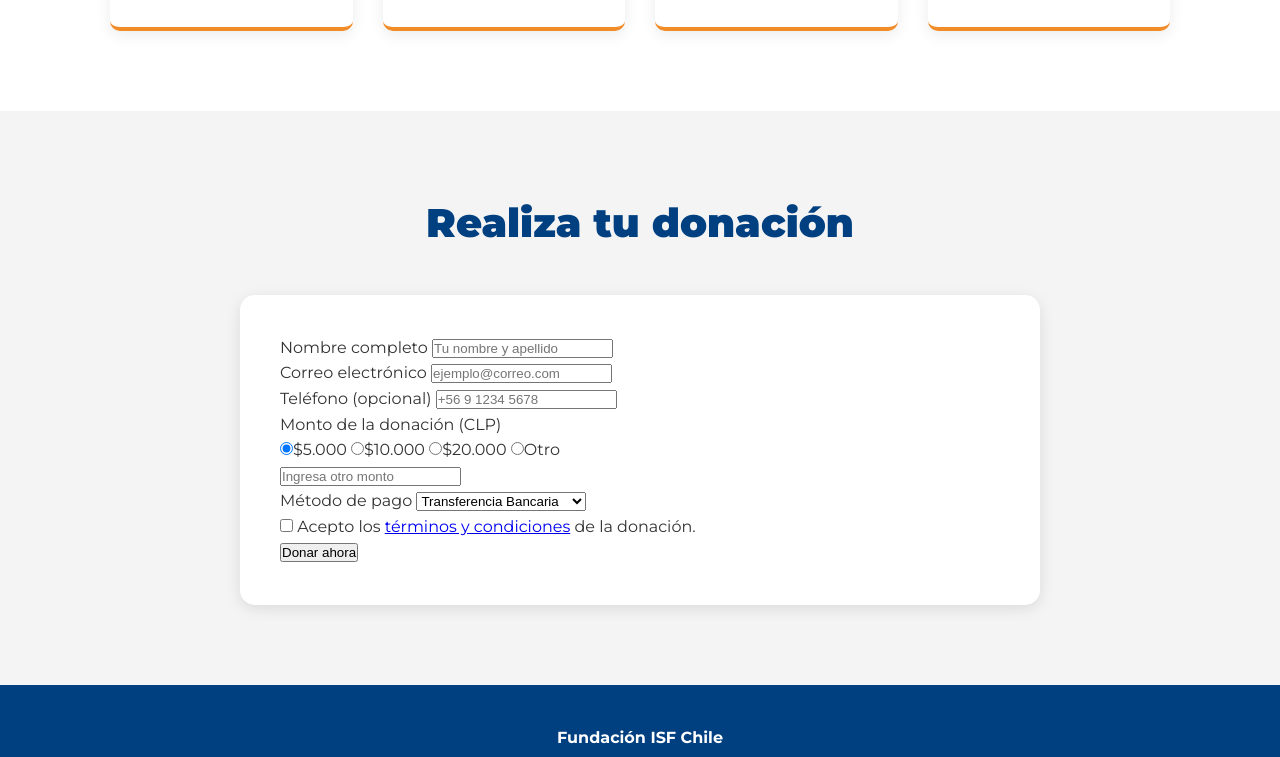
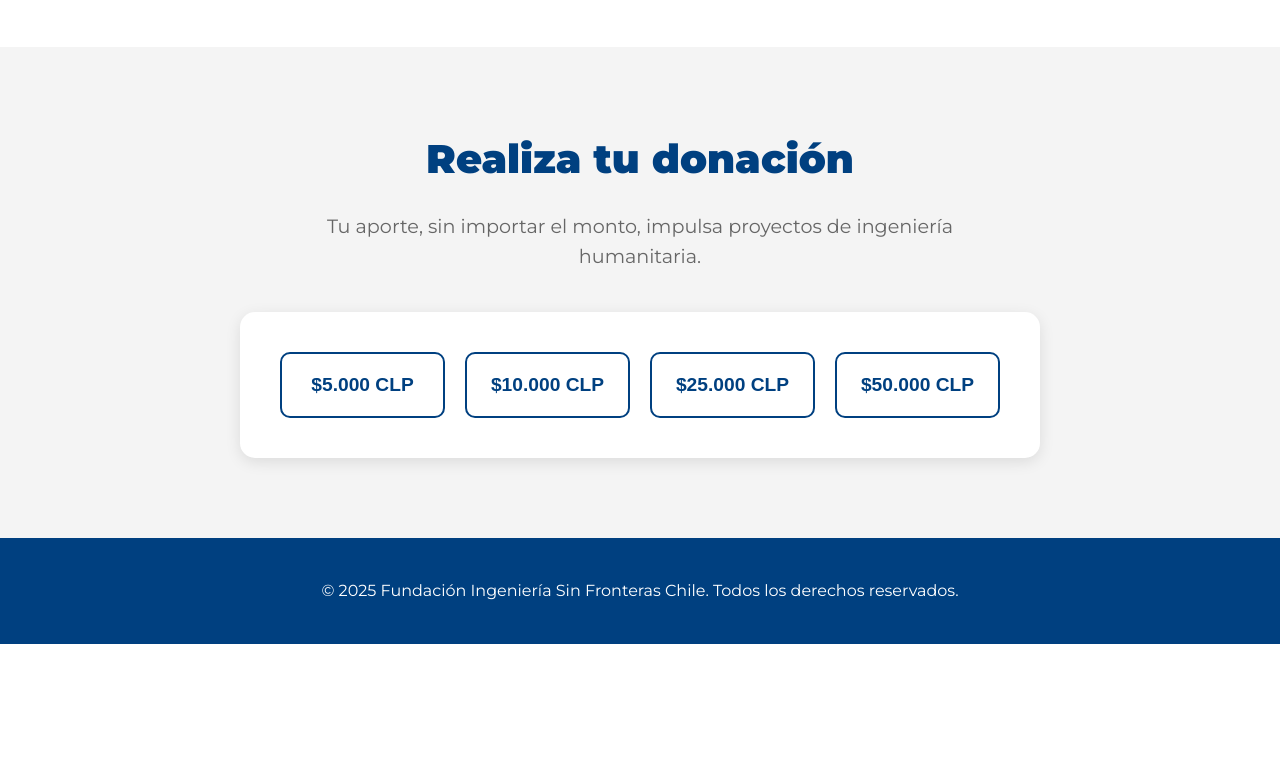
Before and after one commit to 9francisco6ruiz-test/github_page_test01, a plain HTML site: page index.html in a window 1280 px wide. Shown: the part 2043-2800 px from the top of the page. After the commit the page ends 2687 px from the top, so only its background shows below. Drawn offline with Linux system fonts and the light colour scheme.

Commit message:
Update index.html

```diff
--- a/index.html
+++ b/index.html
@@ -13,10 +13,8 @@
     <meta property="og:title" content="Colecta Anual 2025 | Fundación ISF Chile" />
     <meta property="og:description" content="Cada donación nos acerca a un Chile más justo y solidario." />
     <meta property="og:type" content="website" />
-    <!-- ⚠️ REEMPLAZAR: URL de la imagen para compartir en redes sociales -->
-    <meta property="og:image" content="https://isf-chile.org/path/to/social-share-image.jpg" />
-    <!-- ⚠️ REEMPLAZAR: URL de la página una vez publicada -->
-    <meta property="og:url" content="https://tu-usuario.github.io/tu-repo/" />
+    <meta property="og:image" content="https://isf-chile.org/path/to/social-share-image.jpg" /> <!-- CAMBIAR a una URL de imagen real -->
+    <meta property="og:url" content="https://tu-usuario.github.io/tu-repo/" /> <!-- CAMBIAR a la URL final -->
 
     <!-- Google Fonts: Montserrat -->
     <link rel="preconnect" href="https://fonts.googleapis.com">
@@ -41,15 +39,14 @@
         <!-- ===== SECCIÓN VIDEO INSTITUCIONAL ===== -->
         <section class="video-section">
             <div class="container">
-                <h2>Conoce cómo tu aporte transforma vidas en todo Chile</h2>
+                <h2>Conoce cómo tu aporte transforma vidas</h2>
                 <div class="video-container">
-    <!-- CÓDIGO CORREGIDO Y LISTO -->
-    <iframe width="560" height="315" src="https://www.youtube.com/embed/_MpcewCiwQg" title="YouTube video player" frameborder="0" allow="accelerometer; autoplay; clipboard-write; encrypted-media; gyroscope; picture-in-picture; web-share" allowfullscreen></iframe>
+                    <iframe src="https://www.youtube.com/embed/_MpcewCiwQg" title="Video Institucional ISF Chile" frameborder="0" allow="accelerometer; autoplay; clipboard-write; encrypted-media; gyroscope; picture-in-picture; web-share" allowfullscreen></iframe>
                 </div>
             </div>
         </section>
 
-       <!-- ===== SECCIÓN DE LOGROS E IMPACTO (VERSIÓN CON TEXTO) ===== -->
+       <!-- ===== SECCIÓN DE LOGROS E IMPACTO ===== -->
         <section class="impact-section">
             <div class="container">
                 <h2>Nuestros logros</h2>
@@ -78,43 +75,17 @@
         <section id="donation" class="donation-section">
             <div class="container">
                 <h2>Realiza tu donación</h2>
-                <form id="donation-form" class="donation-form">
-                    <div class="form-group">
-                        <label for="fullName">Nombre completo</label>
-                        <input type="text" id="fullName" name="fullName" placeholder="Tu nombre y apellido" required>
+                <p class="donation-subtitle">Tu aporte, sin importar el monto, impulsa proyectos de ingeniería humanitaria.</p>
+
+                <div id="donation-form" class="donation-form">
+                    <div class="donation-options">
+                        <!-- El script.js buscará la clase 'donation-btn' y el atributo 'data-monto' -->
+                        <button class="donation-btn" data-monto="5000">$5.000 CLP</button>
+                        <button class="donation-btn" data-monto="10000">$10.000 CLP</button>
+                        <button class="donation-btn" data-monto="25000">$25.000 CLP</button>
+                        <button class="donation-btn" data-monto="50000">$50.000 CLP</button>
                     </div>
-                    <div class="form-group">
-                        <label for="email">Correo electrónico</label>
-                        <input type="email" id="email" name="email" placeholder="ejemplo@correo.com" required>
                 </div>
-                    <div class="form-group">
-                        <label for="phone">Teléfono (opcional)</label>
-                        <input type="tel" id="phone" name="phone" placeholder="+56 9 1234 5678">
-                    </div>
-                    <div class="form-group">
-                        <label>Monto de la donación (CLP)</label>
-                        <div class="amount-options">
-                            <input type="radio" id="amount5000" name="amount" value="5000" checked><label for="amount5000">$5.000</label>
-                            <input type="radio" id="amount10000" name="amount" value="10000"><label for="amount10000">$10.000</label>
-                            <input type="radio" id="amount20000" name="amount" value="20000"><label for="amount20000">$20.000</label>
-                            <input type="radio" id="amountOther" name="amount" value="other"><label for="amountOther">Otro</label>
-                        </div>
-                        <input type="number" id="otherAmount" name="otherAmount" placeholder="Ingresa otro monto" class="hidden" min="1000">
-                    </div>
-                    <div class="form-group">
-                        <label for="paymentMethod">Método de pago</label>
-                        <select id="paymentMethod" name="paymentMethod" required>
-                            <option value="transferencia">Transferencia Bancaria</option>
-                            <option value="webpay">Webpay</option>
-                            <option value="tarjeta">Tarjeta de Crédito/Débito</option>
-                        </select>
-                    </div>
-                    <div class="form-group terms">
-                        <input type="checkbox" id="terms" name="terms" required>
-                        <label for="terms">Acepto los <a href="#">términos y condiciones</a> de la donación.</label>
-                    </div>
-                    <button type="submit" class="submit-button">Donar ahora</button>
-                </form>
             </div>
         </section>
     </main>
@@ -122,29 +93,10 @@
     <!-- ===== FOOTER ===== -->
     <footer class="footer">
         <div class="container">
-            <div class="footer-content">
-                <div class="footer-logo">
-                    <!-- Puedes usar un <img> para el logo si lo tienes -->
-                    <h4>Fundación ISF Chile</h4>
-                </div>
-                <div class="footer-social">
-                    <a href="#" aria-label="Facebook">Facebook</a>
-                    <a href="#" aria-label="Instagram">Instagram</a>
-                    <a href="#" aria-label="LinkedIn">LinkedIn</a>
-                    <a href="#" aria-label="YouTube">YouTube</a>
-                </div>
-                <div class="footer-links">
-                    <a href="#">Políticas de Privacidad</a>
-                    <a href="#">Contacto</a>
-                </div>
-            </div>
-            <div class="footer-copyright">
-                <p>&copy; 2025 Fundación ISF Chile. Todos los derechos reservados.</p>
-            </div>
+            <p>&copy; 2025 Fundación Ingeniería Sin Fronteras Chile. Todos los derechos reservados.</p>
         </div>
     </footer>
 
-    <!-- Enlace al archivo JavaScript -->
     <script src="script.js"></script>
 </body>
 </html>
```
Lines whose indentation alone changed are shown as unchanged.
